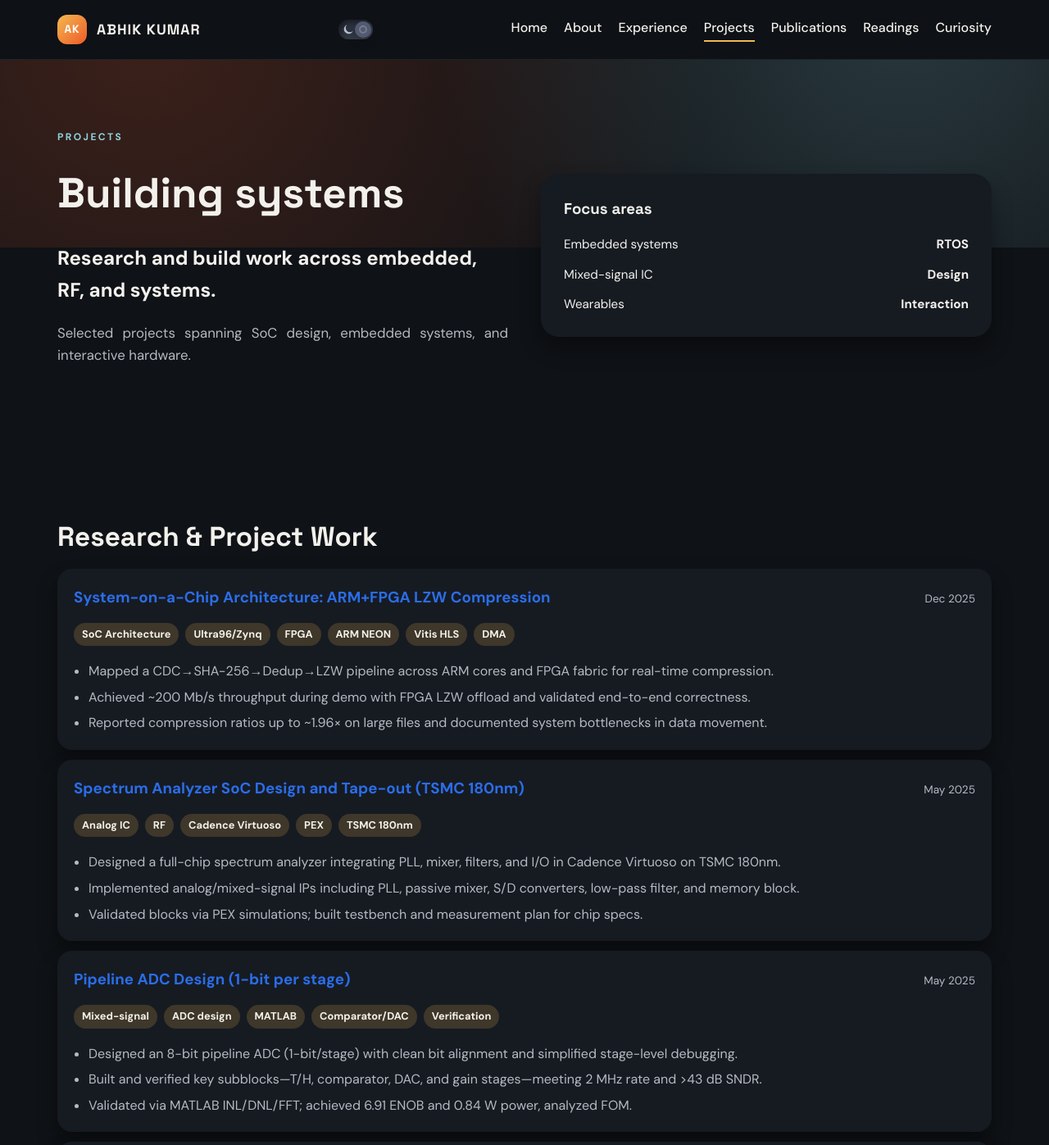
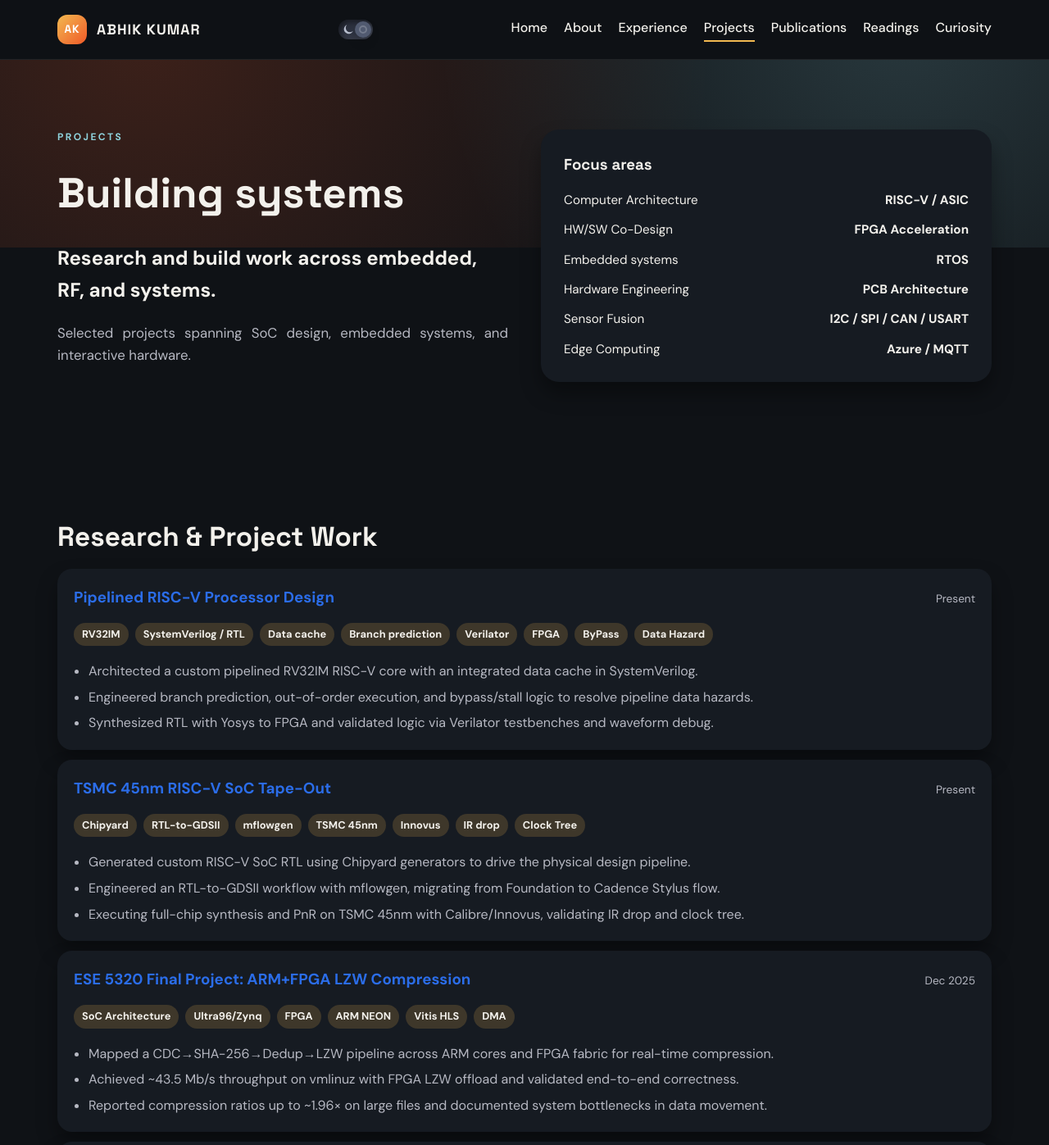
Before and after one commit to abhikkum/abhik_profile, a Jekyll site: the page built from _pages/projects.html, in a window 1280 px wide and 1400 px high. Shown: the top 1397 px of the window at 82% size. Built offline with Jekyll 4.4.1, drawn with Linux system fonts in a browser that asks for light colours; some of the changed text lies outside the part shown.

Commit message:
updating the Resume

```diff
--- a/_pages/projects.html
+++ b/_pages/projects.html
@@ -17,9 +17,13 @@ description: Selected projects and case studies.
     <div class="hero-panel reveal">
       <h3>Focus areas</h3>
       <ul>
+        <li><span>Computer Architecture</span><strong>RISC-V / ASIC</strong></li>
+        <li><span>HW/SW Co-Design</span><strong>FPGA Acceleration</strong></li>
         <li><span>Embedded systems</span><strong>RTOS</strong></li>
-        <li><span>Mixed-signal IC</span><strong>Design</strong></li>
-        <li><span>Wearables</span><strong>Interaction</strong></li>
+        <li><span>Hardware Engineering</span><strong>PCB Architecture</strong></li>
+        <li><span>Sensor Fusion</span><strong>I2C / SPI / CAN / USART</strong></li>
+        <li><span>Edge Computing</span><strong>Azure / MQTT</strong></li>
+
       </ul>
     </div>
   </div>
@@ -29,6 +33,74 @@ description: Selected projects and case studies.
   <div class="container">
     <h2 class="section-title">Research & Project Work</h2>
     <div class="list">
+       </article>
+      <article class="list-item reveal">
+        <div class="item-head">
+          <h3>
+            <a class="section-title-link" href="https://www.cis.upenn.edu/~cis5710/current/">Pipelined RISC-V Processor Design</a>
+          </h3>
+          <span class="item-date">Present</span>
+        </div>
+        <div class="item-tags">
+          <span>RV32IM</span>
+          <span>SystemVerilog / RTL</span>
+          <span>Data cache</span>
+          <span>Branch prediction</span>
+          <span>Verilator</span>
+          <span>FPGA</span>
+          <span>ByPass</span>
+          <span>Data Hazard</span>
+        </div>
+        <ul class="item-points">
+          <li>Architected a custom pipelined RV32IM RISC-V core with an integrated data cache in SystemVerilog.</li>
+          <li>Engineered branch prediction, out-of-order execution, and bypass/stall logic to resolve pipeline data hazards.</li>
+          <li>Synthesized RTL with Yosys to FPGA and validated logic via Verilator testbenches and waveform debug.</li>
+        </ul>
+      </article>
+      <article class="list-item reveal">
+        <div class="item-head">
+          <h3>
+            <a class="section-title-link" href="https://mflowgen.readthedocs.io/en/stable/">TSMC 45nm RISC-V SoC Tape-Out</a>
+          </h3>
+          <span class="item-date">Present</span>
+        </div>
+        <div class="item-tags">
+          <span>Chipyard</span>
+          <span>RTL-to-GDSII</span>
+          <span>mflowgen</span>
+          <span>TSMC 45nm</span>
+          <span>Innovus</span>
+          <span>IR drop</span>
+          <span>Clock Tree</span>
+        </div>
+        <ul class="item-points">
+          <li>Generated custom RISC-V SoC RTL using Chipyard generators to drive the physical design pipeline.</li>
+          <li>Engineered an RTL-to-GDSII workflow with mflowgen, migrating from Foundation to Cadence Stylus flow.</li>
+          <li>Executing full-chip synthesis and PnR on TSMC 45nm with Calibre/Innovus, validating IR drop and clock tree.</li>
+        </ul>
+      </article>
+      <article class="list-item reveal">
+        <div class="item-head">
+          <h3>
+            <a class="section-title-link" href="https://github.com/abhikkum/ESE5320/blob/main/project/Report/prj5.md">ESE 5320 Final Project: ARM+FPGA LZW Compression</a>
+          </h3>
+          <span class="item-date">Dec 2025</span>
+        </div>
+        <div class="item-tags">
+          <span>SoC Architecture</span>
+          <span>Ultra96/Zynq</span>
+          <span>FPGA</span>
+          <span>ARM NEON</span>
+          <span>Vitis HLS</span>
+          <span>DMA</span>
+        </div>
+        <ul class="item-points">
+          <li>Mapped a CDC→SHA-256→Dedup→LZW pipeline across ARM cores and FPGA fabric for real-time compression.</li>
+          <li>Achieved ~43.5 Mb/s throughput on vmlinuz with FPGA LZW offload and validated end-to-end correctness.</li>
+          <li>Reported compression ratios up to ~1.96× on large files and documented system bottlenecks in data movement.</li>
+        </ul>
+      </article>
+
       <article class="list-item reveal">
         <div class="item-head">
           <h3>
@@ -113,7 +185,7 @@ description: Selected projects and case studies.
       <article class="list-item reveal">
         <div class="item-head">
           <h3>
-            <a class="section-title-link" href="https://ese5160.github.io/PLANT_SURVIVAL_SYSTEM/">Smart Plant Survival System</a>
+            <a class="section-title-link" href="https://ese5160.github.io/PLANT_SURVIVAL_SYSTEM/">RTOS-Implementation on custom 4-Layer PCB</a>
           </h3>
           <span class="item-date">May 2025</span>
         </div>
@@ -133,7 +205,7 @@ description: Selected projects and case studies.
       <article class="list-item reveal">
         <div class="item-head">
           <h3>
-            <a class="section-title-link" href="https://upenn-embedded.github.io/final-project-dream-team/">DJ Gloves: Interactive Music Control System</a>
+            <a class="section-title-link" href="https://upenn-embedded.github.io/final-project-dream-team/">Real-Time Wireless Gesture-Control Wearable</a>
           </h3>
           <span class="item-date">Dec 2024</span>
         </div>
```
Also changed, not shown: _pages/readings.html (+20 -0 lines), 2 other files.
